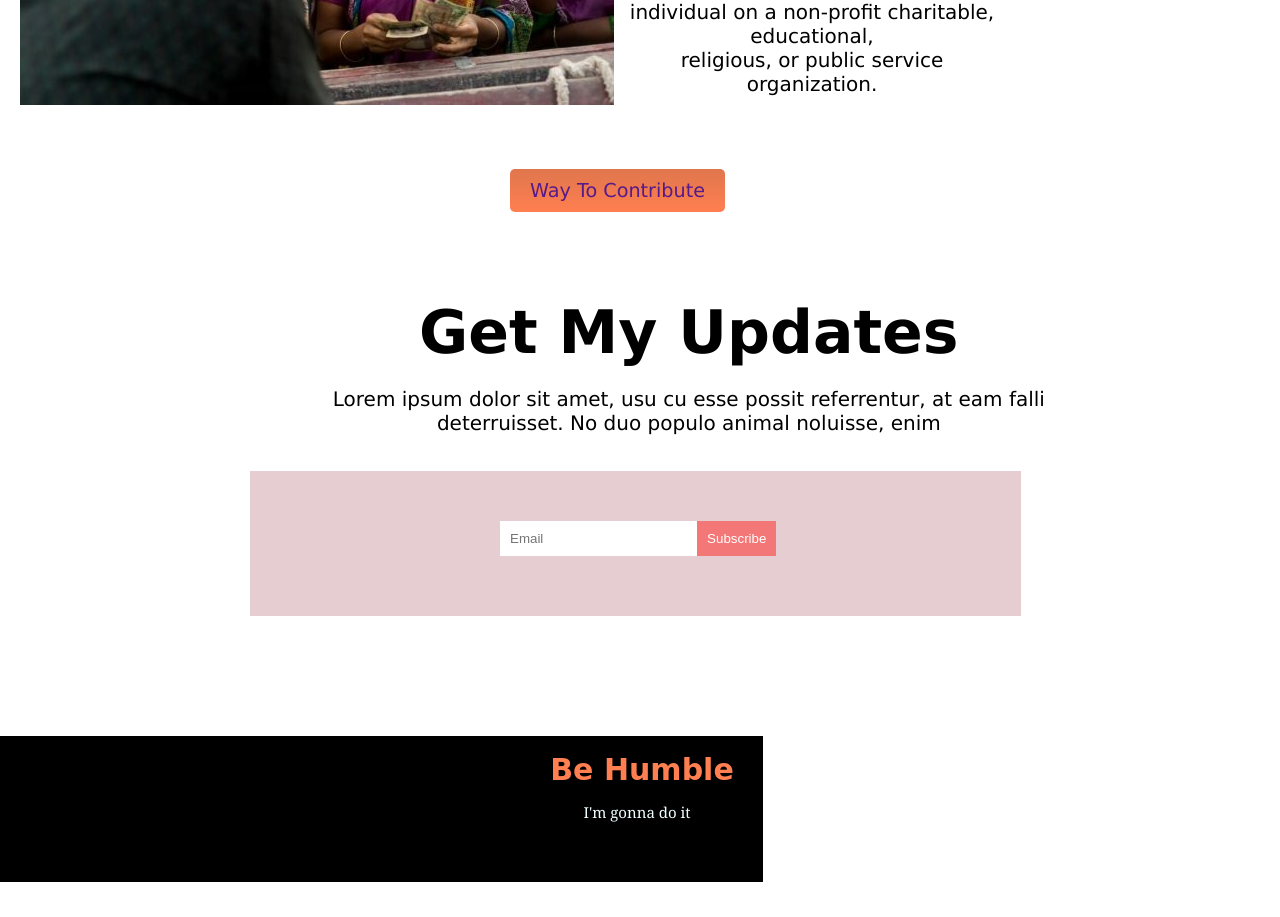
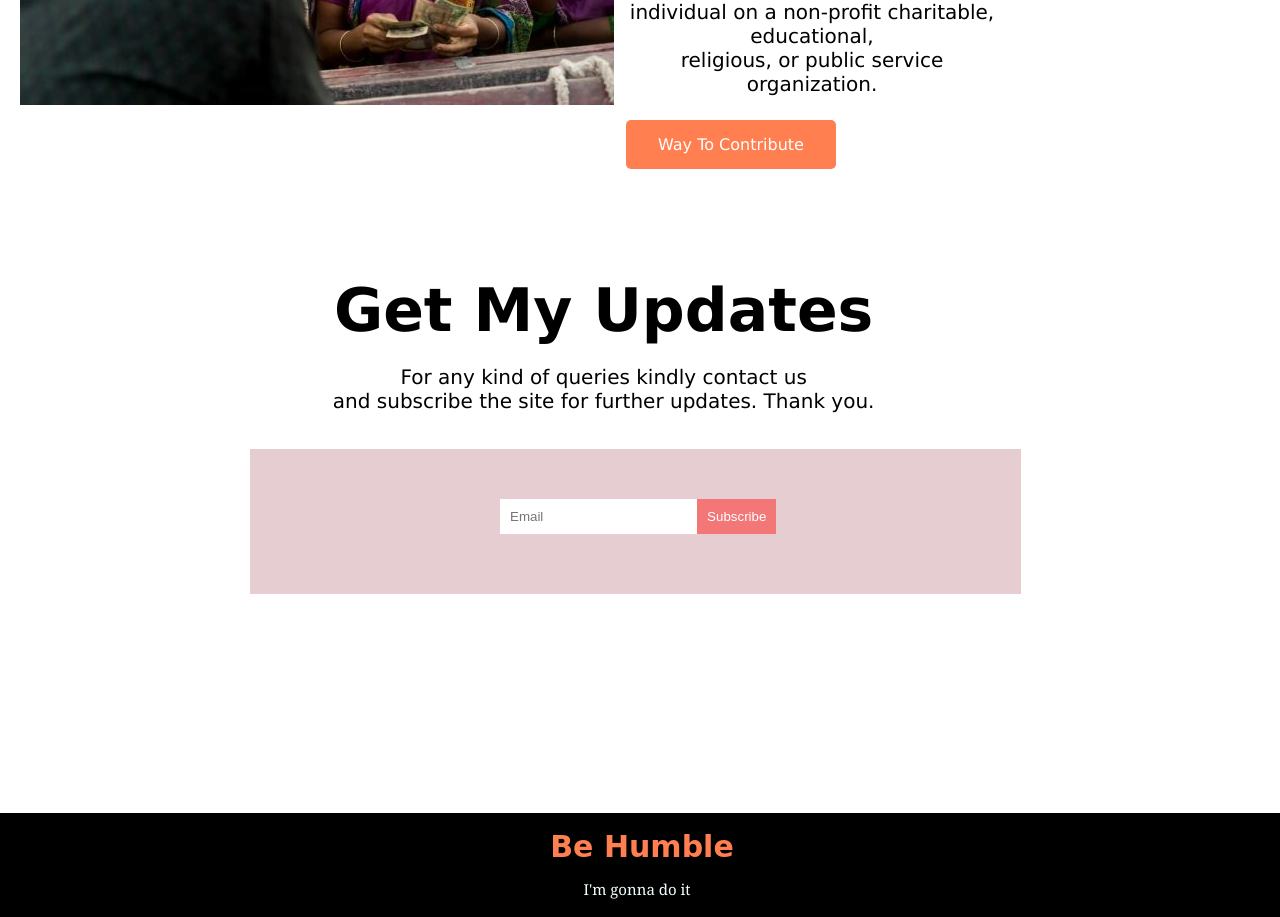
Before and after one commit to sanji75/my-second-repository, a plain HTML site: page index.html in a window 1280 px wide. Shown: the part 2320-3237 px from the top of the page. Before the commit the page ends 3202 px from the top, so only its background shows below. Drawn offline with Linux system fonts and the light colour scheme.

Commit message:
last recheck

```diff
--- a/index.html
+++ b/index.html
@@ -6,6 +6,9 @@
     <meta name="viewport" content="width=device-width, initial-scale=1.0">
     <title>Document</title>
     <link rel="stylesheet" href="style.css">
+    <link rel="preconnect" href="https://fonts.googleapis.com">
+<link rel="preconnect" href="https://fonts.gstatic.com" crossorigin>
+<link href="https://fonts.googleapis.com/css2?family=Ubuntu:ital,wght@0,500;1,500&display=swap" rel="stylesheet">
 </head>
 <body>
     <div>
@@ -47,7 +50,7 @@
                 <div id="for-bg-colour">
                   <img src="images/food.png">
                   <h2>Food for a family</h2>
-                  <p class="paragraph-icons">Amet minim mollit non deserunt <br>
+                  <p class="p-icons">Amet minim mollit non deserunt <br>
                     ullamco est sit aliqua dolor do amet<br>
                     sint. Velit officia consequat duis enim<br>
                     velit mollit</p>
@@ -58,7 +61,7 @@
                 <div id="for-bg-colour-2">
                   <img src="images/shelter.png">
                   <h2>Shelter for a family</h2>
-                  <p class="paragraph-icons">Amet minim mollit non deserunt <br>
+                  <p class="p-icons">Amet minim mollit non deserunt <br>
                     ullamco est sit aliqua dolor do amet<br>
                     sint. Velit officia consequat duis enim<br>
                     velit mollit</p>
@@ -69,7 +72,7 @@
                 <div id="for-bg-colour-3">
                   <img src="images/Frame-1.png">
                   <h2>Education for a child </h2>
-                  <p class="paragraph-icons">Amet minim mollit non deserunt <br>
+                  <p class="p-icons">Amet minim mollit non deserunt <br>
                     ullamco est sit aliqua dolor do amet<br>
                     sint. Velit officia consequat duis enim<br>
                     velit mollit</p>
@@ -99,7 +102,7 @@
             </div>
           </section>
             <div>
-        <a id="contribute-button" target="_blank" href=""> Way To Contribute</a>
+        <a class="button" target="_blank" href=""> Way To Contribute</a>
       </div>
       <div class="text">
 
@@ -107,11 +110,12 @@
         </section>
 
 
-        <section id="for-update">
+        <section id="update">
           <div>
             <h1 class="heading">Get My Updates</h1>
-            <p style="color: black;">Lorem ipsum dolor sit amet, usu cu esse possit referrentur, at eam falli <br>
-              deterruisset. No duo populo animal noluisse, enim</p>
+            <p style="color: black;">For any kind of queries kindly contact us <br>
+              and subscribe the site for further updates. Thank you.
+              </p>
           </div>
         </section>
     <section id="email">
@@ -120,7 +124,7 @@
           <input id="sub" type="submit" value="Subscribe">
         </form>
     </section>
-    <div id="footer">
+    <div id="foot">
         <h1>Be Humble</h1>
         <p>I'm gonna do it</p>
       </div>
--- a/style.css
+++ b/style.css
@@ -23,7 +23,7 @@ h1 {
   p{
     text-align: center;
     color: azure;
-    text-size: 160px;
+
     font-size: 20px;
   }
   .button{
@@ -71,7 +71,6 @@ h1 {
     padding: 10px 20px;
     border-radius: 5px;
 }
-
 form{
     text-align: center;
 }
@@ -124,7 +123,7 @@ hr{
 #for-bg-colour-3{
     background-color: rgb(230, 223, 205);
 }
-.paragraph-icons{
+.p-icons{
     color: black;
     text-align: justify;
     font-size: 10px;
@@ -141,17 +140,7 @@ hr{
     margin-left: 60px;
 
 }
-#contribute-button{
-    margin-top: 30px;
-    text-decoration: none;
-    font-size: larger;
-    background-image: linear-gradient(rgb(224, 118, 77),coral);
-    margin-left: 510px;
-    padding: 10px 20px;
-    border-radius: 5px;
-    float: left;
 
-}
 .text{
    text-align: right justify;
    padding-left: 260px;
@@ -161,7 +150,7 @@ hr{
    width: 50%;
 
 }
-#for-update{
+#update{
     float: left;
     margin-left: 26%;
     margin-top: 50px;
@@ -185,20 +174,20 @@ hr{
 }
 
 
-  #footer{
+  #foot{
     background-color: black;
     height: 100px;
     margin-top: 50%;
     padding: 16px 16px 30px 10px;
   }
-  #footer h1{
+  #foot h1{
       text-align: center;
       color: coral;
       margin-left: 10px;
       font-size: 30px;
       font-family: 'Lobster', cursive;
   }
-  #footer p{
+  #foot p{
       font-family:Georgia, 'Times New Roman', Times, serif;
       font-size: 15px;
   }
```
